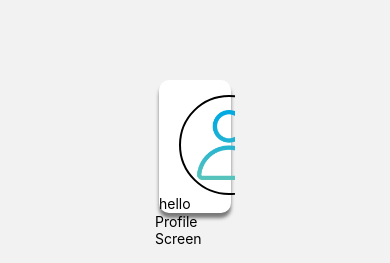
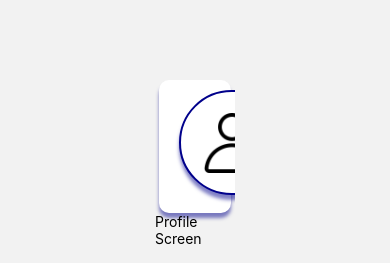
Before and after one commit to enriquedlc/scanner-barcode-archive, a React Native app: screen /PROFILE_SCREEN in a window 390 px wide. Shown: the top 263 px of the page. Built offline with nearby package versions, Linux system fonts and the light colour scheme.

Commit message:
:sparkles: profile photo and edit button

```diff
--- a/src/components/profile/profile-styles.ts
+++ b/src/components/profile/profile-styles.ts
@@ -14,7 +14,7 @@ export const profileStyles = StyleSheet.create({
         backgroundColor: "#fff",
         borderRadius: 10,
         marginTop: 80,
-        shadowColor: "#000",
+        shadowColor: "darkblue",
         shadowOffset: {
             width: 0,
             height: 5,
@@ -25,13 +25,34 @@ export const profileStyles = StyleSheet.create({
     },
     photo: {
         borderWidth: 2,
-        borderColor: "#000",
+        borderColor: "darkblue",
+        backgroundColor: "#fff",
         borderRadius: 100,
-        width: 100,
-        height: 100,
-        marginTop: 15,
+        width: 105,
+        height: 105,
+        marginTop: 10,
         marginLeft: 20,
         alignItems: "center",
         justifyContent: "center",
+        shadowColor: "darkblue",
+        shadowOffset: {
+            width: 0,
+            height: 5,
+        },
+        shadowOpacity: .5,
+        shadowRadius: 3.84,
+        elevation: 5,
+    },
+    editPhotoButton: {
+        position: "absolute",
+        borderRadius: 100,
+        borderWidth: 1,
+        backgroundColor: "darkblue",
+        alignItems: "center",
+        justifyContent: "center",
+        width: 30,
+        height: 30,
+        left: 85,
+        top: 60,
     },
 })
--- a/src/components/profile/profile.tsx
+++ b/src/components/profile/profile.tsx
@@ -14,13 +14,18 @@ export function Profile() {
             source={USER_PROFILE_IMAGES.BLUE_GRADIENT_USER}
             alt="user photo"
             style={{
-              width: 70,
-              height: 70,
+              width: 60,
+              height: 60,
               objectFit: "contain",
+              tintColor: "black",
             }}
           />
+          <View style={profileStyles.editPhotoButton}>
+            <TouchableOpacity onPress={() => console.log("hola")}>
+              <FontAwesome5 name="camera" size={16} color="white" />
+            </TouchableOpacity>
+          </View>
         </View>
-        <Text>hello</Text>
       </View>
       <Text>Profile Screen</Text>
     </View>
```
